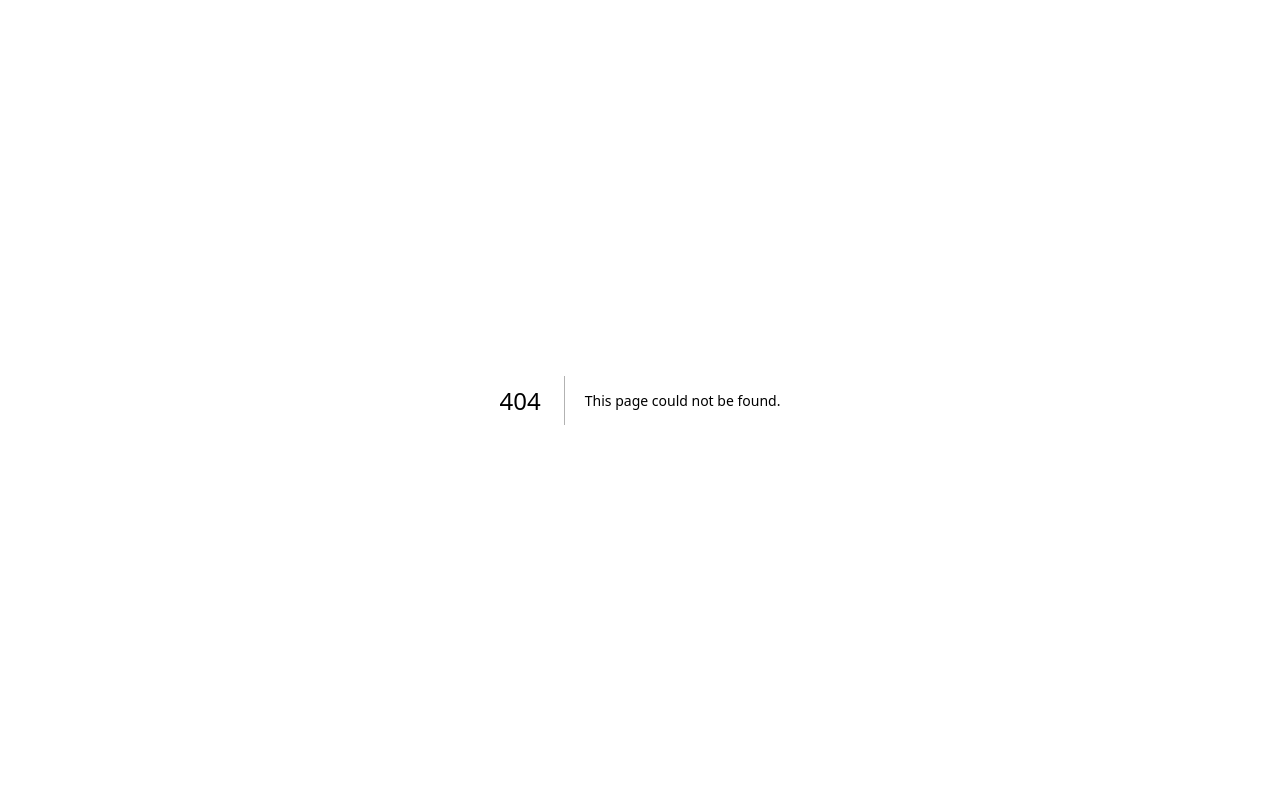
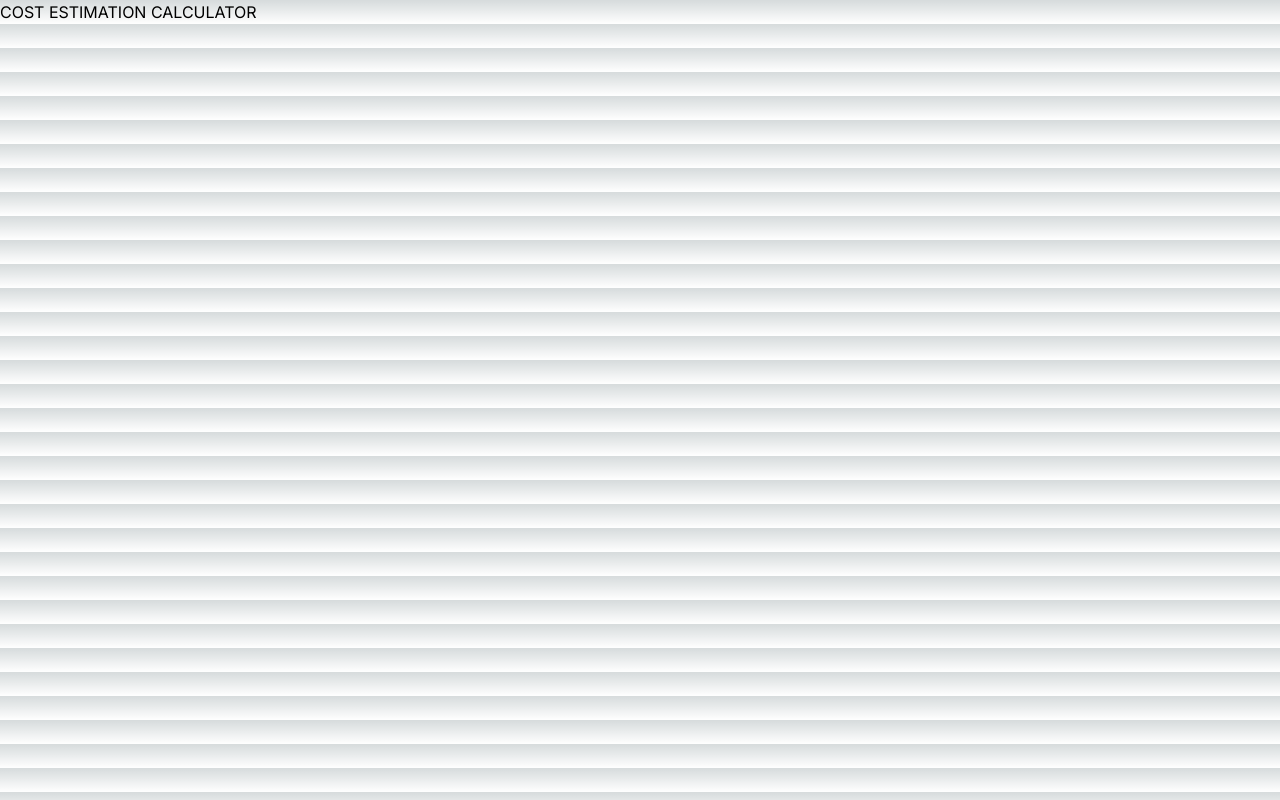
Before and after one commit to alihassan-ASE/cost-estimation-calculator-focusteck-frontend, a Next.js app: page /cost-estimation-calculator in a window 1280 px wide. Before the commit this address had no page. Built offline with nearby package versions, Linux system fonts and the light colour scheme.

Commit message:
Initial Commit

```diff
--- /dev/null
+++ b/src/app/cost-estimation-calculator/page.jsx
@@ -0,0 +1,7 @@
+import React from 'react'
+
+const page = () => {
+  return <div>COST ESTIMATION CALCULATOR</div>
+}
+
+export default page
```
Also changed, not shown: .eslintrc.json, .prettierrc.js (added), 2 other files (tests, documents, lock files or other folders).
